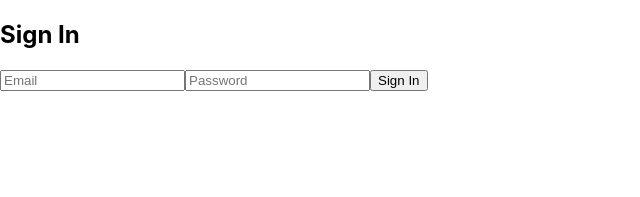
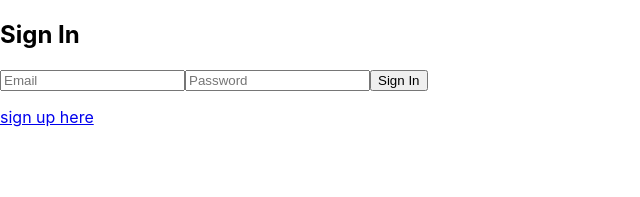
Before and after one commit to Shoppaholics/summAIze, a React (Create React App) app: page /signin in a window 1280 px wide. Shown: the top 197 px of the page, without its empty margins (0-640 px from the left). Built offline with nearby package versions, Linux system fonts and the light colour scheme; no server answers.

Commit message:
Add navigation links to auth routes

```diff
--- a/src/components/SignIn.jsx
+++ b/src/components/SignIn.jsx
@@ -1,5 +1,5 @@
 import { useState } from 'react';
-import { useNavigate } from 'react-router-dom';
+import { Link, useNavigate } from 'react-router-dom';
 
 import { signIn } from '../services/authService';
 
@@ -23,6 +23,7 @@ const SignIn = () => {
   };
 
   return (
+    <>
       <form onSubmit={handleSignIn}>
         <h2>Sign In</h2>
         <input
@@ -39,7 +40,10 @@ const SignIn = () => {
         />
         <button type="submit">Sign In</button>
         <p>{message}</p>
+
       </form>
+      <Link to="/signup">sign up here</Link>
+    </>
   );
 };
 
--- a/src/components/SignUp.jsx
+++ b/src/components/SignUp.jsx
@@ -1,5 +1,5 @@
 import { useState } from 'react';
-import { useNavigate } from 'react-router-dom';
+import { Link, useNavigate } from 'react-router-dom';
 
 import { signUp } from '../services/authService';
 
@@ -23,6 +23,7 @@ const SignUp = () => {
   };
 
   return (
+    <>
       <form onSubmit={handleSignUp}>
         <h2>Sign Up</h2>
         <input
@@ -40,6 +41,8 @@ const SignUp = () => {
         <button type="submit">Sign Up</button>
         <p>{message}</p>
       </form>
+      <Link to="/signin">Sign In here</Link>
+    </>
   );
 };
 
```
Lines whose indentation alone changed are shown as unchanged.
